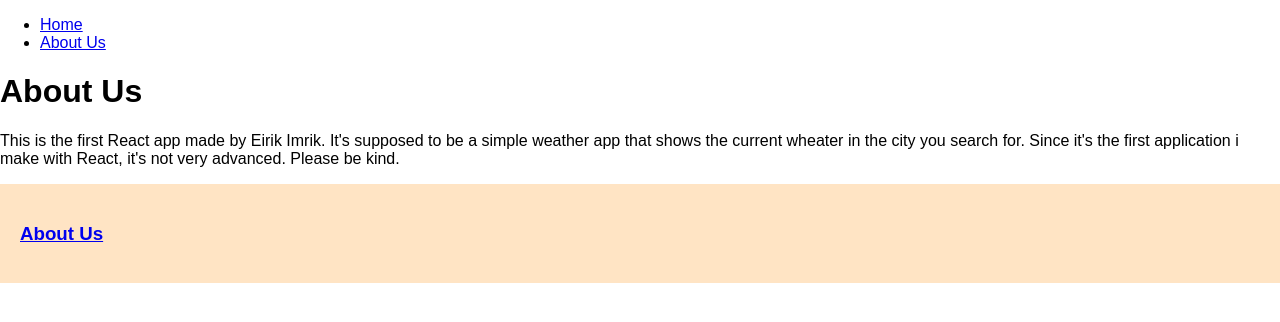
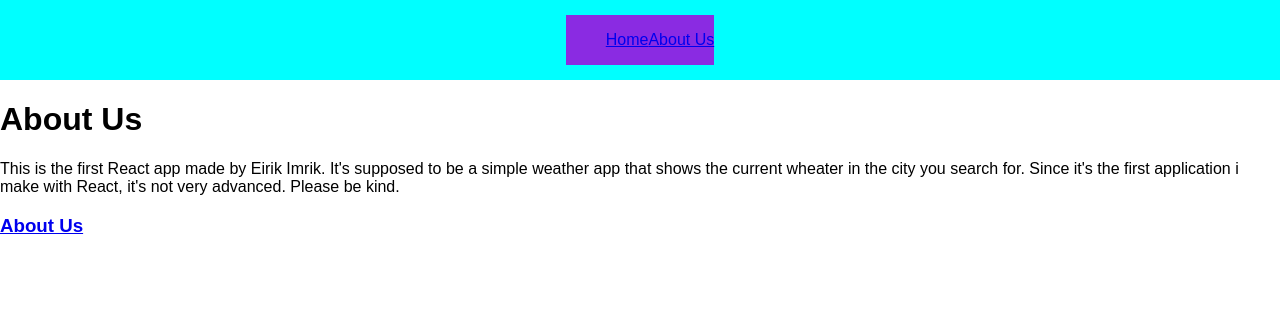
Before and after one commit to eirikimrik/weatherapp, a React (Create React App) app: page /about in a window 1280 px wide. Shown: the top 322 px of the page. Built offline with nearby package versions, Linux system fonts and the light colour scheme.

Commit message:
added more to navbar

```diff
--- a/src/App.css
+++ b/src/App.css
@@ -9,9 +9,3 @@ body {
   flex-direction: column;
   min-height: 100vh;
 }
-
-
-Footer {
-  background-color: bisque;
-  padding: 20px;
-}
--- a/src/componentCSS/NavBar.css
+++ /dev/null
@@ -1,66 +0,0 @@
-.header {
-    position: fixed;
-    width: 100%;
-    top: 0;
-    left: 0;
-    background-color: transparent;
-    z-index: var(--z-fixed);
-   }
-
-   .nav {
-    display: flex;
-    align-items: center;
-    justify-content: space-between;
-    position: relative;
-    height: var(--header-height);
-    margin: 1rem;
-   }
-
-   .nav__logo {
-    color: var(--first-color);
-    transition: color 0.4s;
-    font-size: var(--h2-font-size);
-    font-family: var(--second-font);
-   }
-
-   .nav__toggle,
-   .nav__close {
-    font-size: 1.5rem;
-    color: var(--title-color);
-    cursor: pointer;
-   }
-
-   .nav__cta {
-    background-color: var(--first-color);
-    color: var(--title-color);
-    border: none;
-    border-radius: 4px;
-    cursor: pointer;
-    transition: background-color 0.3s ease;
-    padding: 0.75rem 1.5rem;
-   }
-   .nav__list {
-    display: flex;
-    flex-direction: column;
-    row-gap: 2.5rem;
-   }
-
-   .nav__link {
-    color: var(--title-color);
-    font-weight: var(--font-semi-bold);
-    transition: color 0.4s;
-   }
-
-   .nav__link:hover {
-    color: var(--first-color);
-   }
-
-   .nav__close {
-    position: absolute;
-    top: 1rem;
-    right: 1.5rem;
-   }
-
-   .show-menu {
-    right: 0;
-   }
--- a/src/components/Footer.js
+++ b/src/components/Footer.js
@@ -1,4 +1,5 @@
 import React from 'react';
+
 
 function Footer() {
     return (
--- /dev/null
+++ b/src/components/NavBar.css
@@ -0,0 +1,24 @@
+.header {
+
+
+}
+.nav_container {
+    background-color: aqua;
+    display: flex;
+    justify-content: center;
+    align-items: center;
+    position: relative;
+    height: 80px;
+
+}
+
+.nav__menu {
+    background-color: blueviolet;
+
+}
+
+.nav__item {
+    display: inline;
+
+
+}
--- a/src/components/NavBar.js
+++ b/src/components/NavBar.js
@@ -1,10 +1,11 @@
 import React from "react";
 import { NavLink } from "react-router-dom";
+import "./NavBar.css";
 
-const NavBar = () => {
+function NavBar() {
     return (
         <header className="header">
-            <nav className="nav container">
+            <nav className="nav_container">
                 <div className={"nav__menu"} id="nav-menu">
                     <ul className="nav__list">
                         <li className="nav__item">
```
Also changed, not shown: src/componentCSS/Footer.css (deleted).
